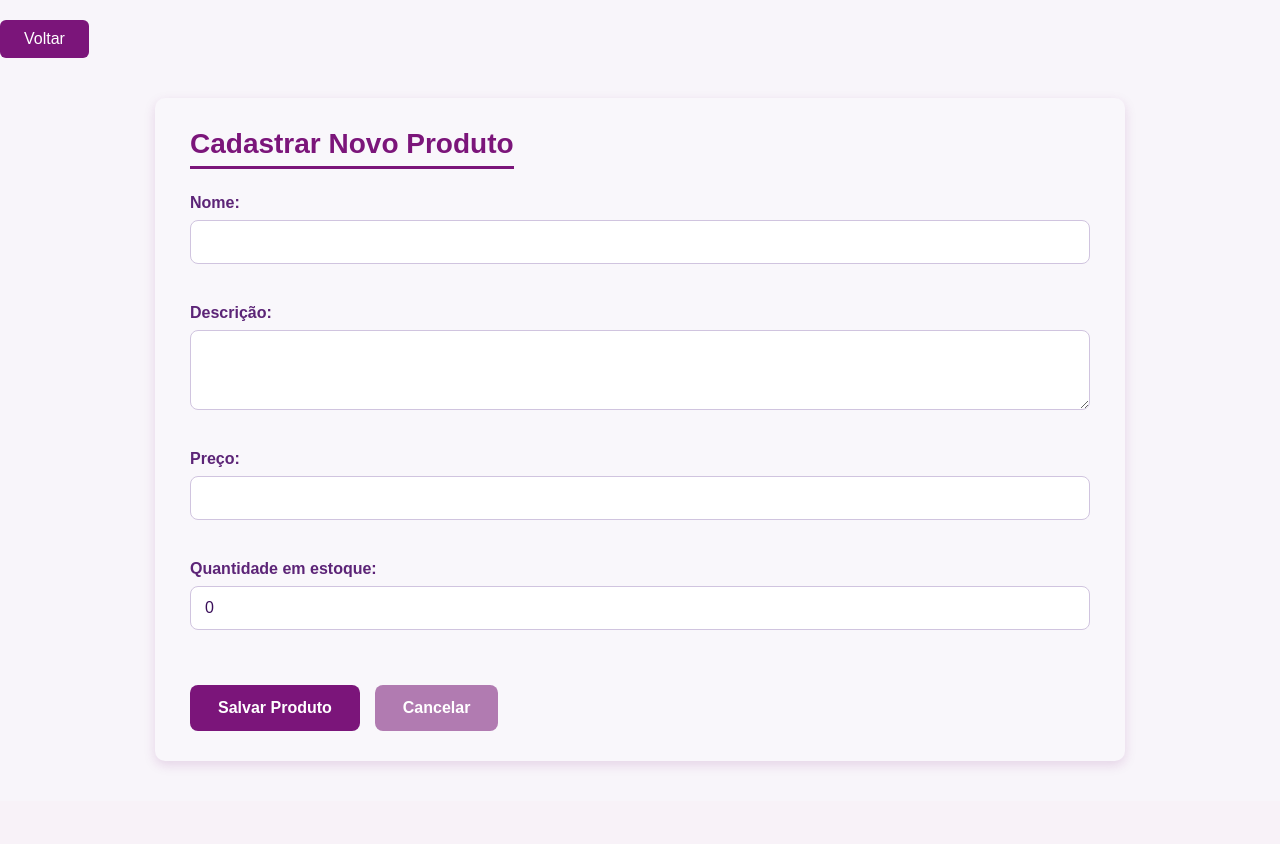
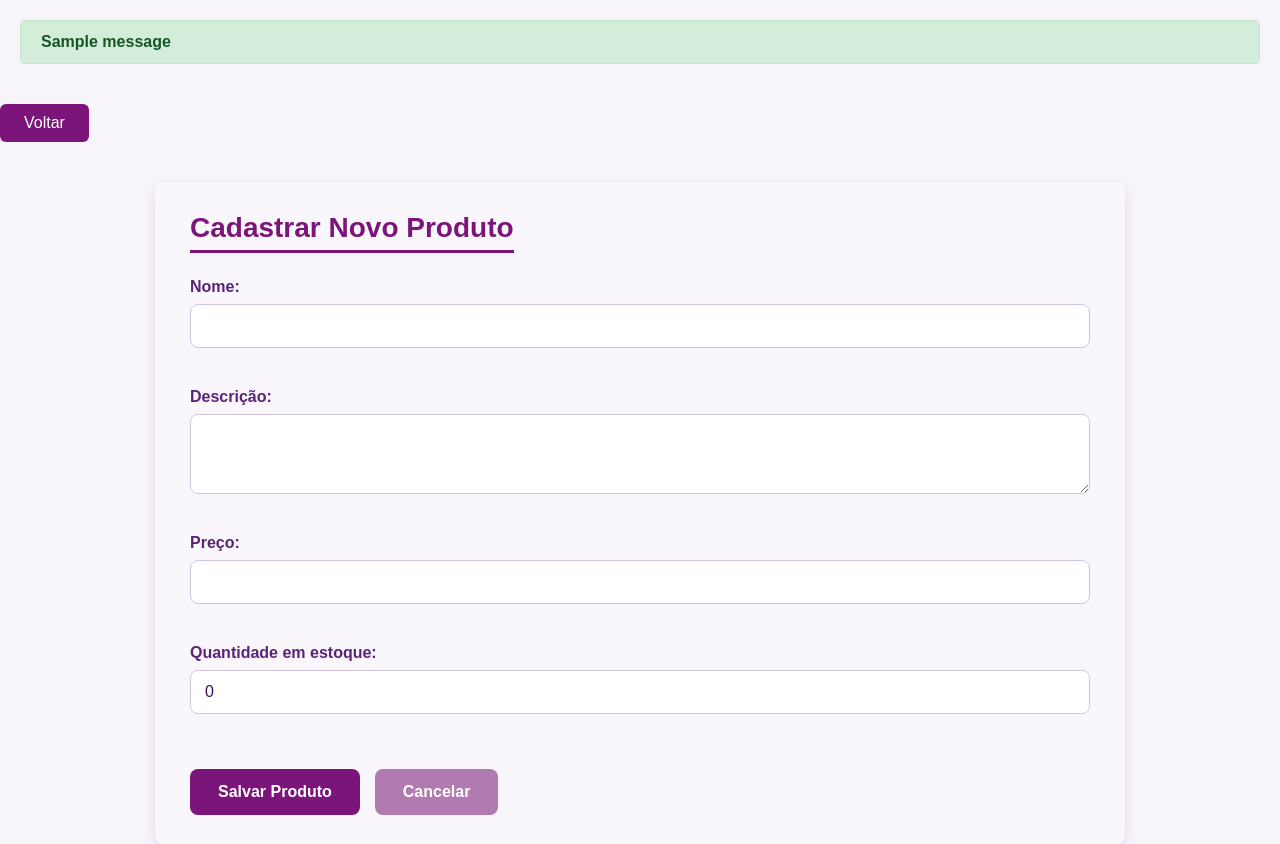
Before and after one commit to FabricioEllerSL/Ponto-Certo, a Django app: page /estoque/create in a window 1280 px wide. Shown: the part 74-918 px from the top of the page. Before the commit the page ends 840 px from the top, so only its background shows below. Run offline with Django 5.2, Linux system fonts and the light colour scheme; a user stored in the database is signed in; tables that the repository leaves empty hold one stand-in row (values such as "Sample post"); one stand-in notice (Sample message) is shown.

Commit message:
:lipstick: feat: showing messages

```diff
--- a/static/home/css/styles.css
+++ b/static/home/css/styles.css
@@ -211,3 +211,42 @@ main {
 .login-button:hover {
     background-color: #5a0e5a;
 }
+
+/* MESSAGES SECTION STYLES */
+
+.message-container {
+    padding: 10px 20px;
+    margin-top: 10px;
+}
+
+.message {
+    padding: 12px 20px;
+    margin-bottom: 10px;
+    border-radius: 5px;
+    font-weight: bold;
+}
+
+/* Estilos para tipos de mensagem */
+.message.error {
+    background-color: #f8d7da;
+    color: #721c24;
+    border: 1px solid #f5c6cb;
+}
+
+.message.success {
+    background-color: #d4edda;
+    color: #155724;
+    border: 1px solid #c3e6cb;
+}
+
+.message.info {
+    background-color: #d1ecf1;
+    color: #0c5460;
+    border: 1px solid #bee5eb;
+}
+
+.message.warning {
+    background-color: #fff3cd;
+    color: #856404;
+    border: 1px solid #ffeeba;
+}
--- a/templates/base.html
+++ b/templates/base.html
@@ -9,6 +9,7 @@
 
     <link rel="stylesheet" href="{% static 'home/css/styles.css' %}">
     <link rel="stylesheet" href="{% static 'estoque/css/styles.css' %}">
+    <link rel="stylesheet" href="{% static 'vendas/css/styles.css' %}">
 </head>
 <body>
 
@@ -17,6 +18,16 @@
         <p class="navbar-texts nav-p">Vitória da Conquista - BA</p>
         <p class="navbar-texts nav-p">{{ today }}</p>
     </nav>
+
+    {% if messages %}
+        <div class="message-container">
+            {% for message in messages %}
+                <div class="message {{ message.tags }}">
+                    {{ message }}
+                </div>
+            {% endfor %}
+        </div>
+    {% endif %}
 
     <div class="container">
         {% block content %}
```
